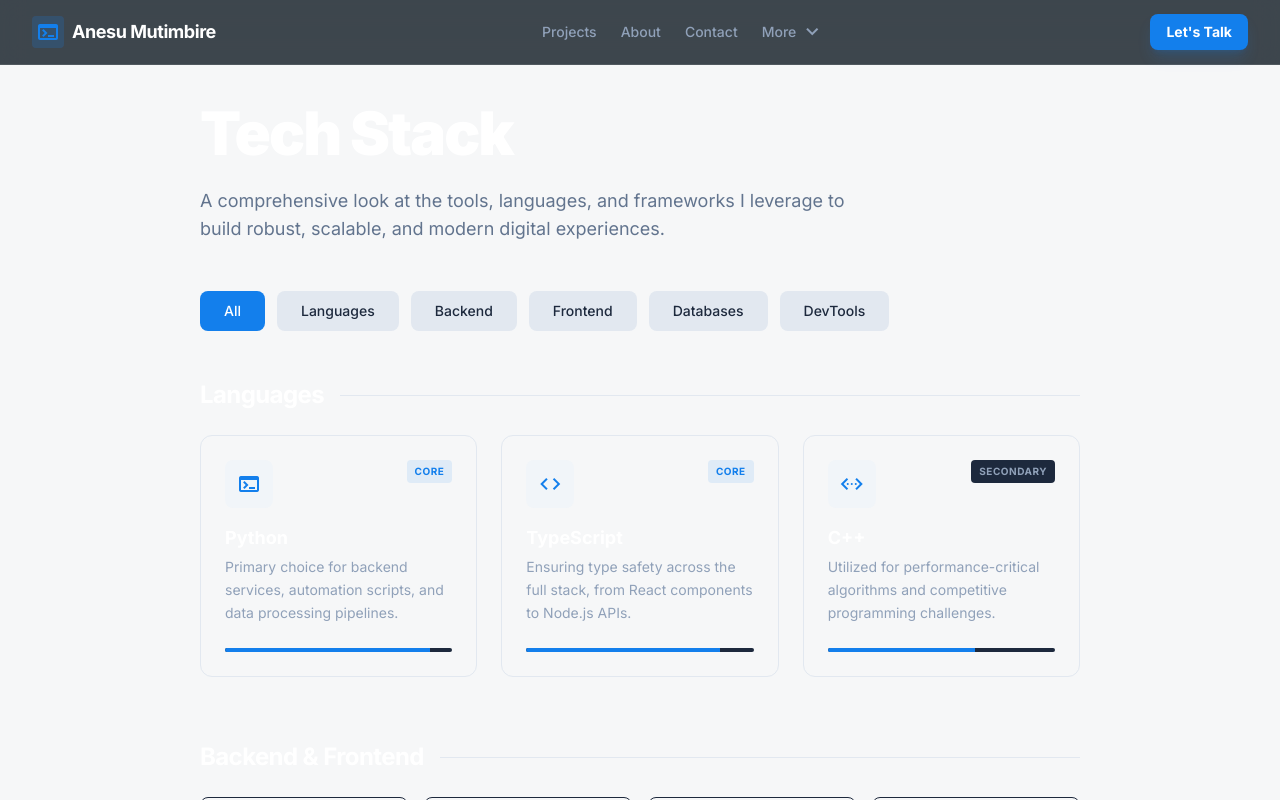
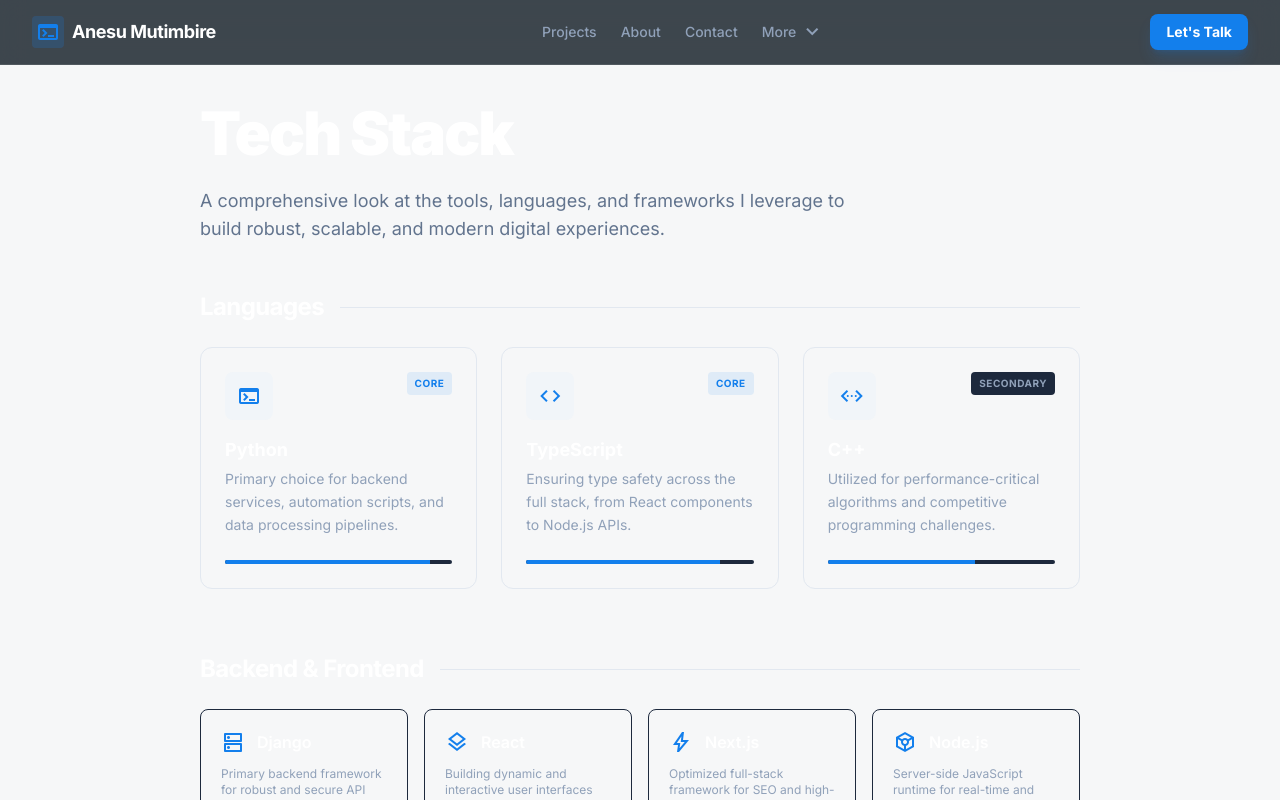
Before and after one commit to Aomine-c2c/anesu.dev, a Next.js app: page /tech-stack in a window 1280 px wide. Shown: the top 800 px of the page. Built offline with nearby package versions, Linux system fonts and the light colour scheme.

Commit message:
Remove non-functional filter buttons from tech stack page

```diff
--- a/app/tech-stack/page.tsx
+++ b/app/tech-stack/page.tsx
@@ -2,9 +2,6 @@
 
 import { Navigation } from "@/components/Navigation";
 import { Footer } from "@/components/Footer";
-import { useState } from "react";
-
-const categories = ["All", "Languages", "Backend", "Frontend", "Databases", "DevTools"];
 
 const techStack = {
   languages: [
@@ -25,8 +22,6 @@ const techStack = {
 };
 
 export default function TechStackPage() {
-  const [activeCategory, setActiveCategory] = useState("All");
-
   return (
     <div className="bg-background-light dark:bg-background-dark text-slate-900 dark:text-slate-100 min-h-screen">
       <Navigation />
@@ -41,23 +36,6 @@ export default function TechStackPage() {
             A comprehensive look at the tools, languages, and frameworks I leverage to build robust, scalable,
             and modern digital experiences.
           </p>
-        </div>
-
-        {/* Chips / Filter Bar */}
-        <div className="flex gap-3 mb-10 flex-wrap overflow-x-auto pb-2">
-          {categories.map((category) => (
-            <button
-              key={category}
-              onClick={() => setActiveCategory(category)}
-              className={`flex h-10 shrink-0 items-center justify-center rounded-lg px-6 text-sm font-medium transition-all ${
-                activeCategory === category
-                  ? "bg-primary text-white"
-                  : "bg-slate-200 dark:bg-slate-800 text-slate-800 dark:text-slate-200 hover:bg-slate-300 dark:hover:bg-slate-700"
-              }`}
-            >
-              {category}
-            </button>
-          ))}
         </div>
 
         {/* Section: Languages */}
```
